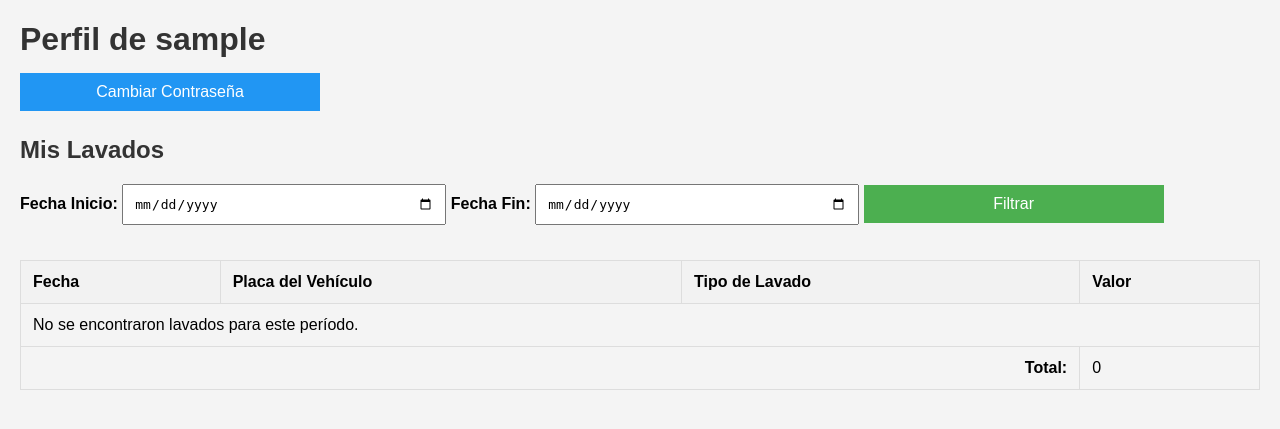
After one commit to Jhoansk/Lavadero, a Django app: page /vehiculos/perfil/ in a window 1280 px wide. The commit adds this page. Shown: the top 429 px of the page. Run offline with Django 5.2, Linux system fonts and the light colour scheme; the visitor is signed in with stand-in values (Sample User, id 1); data that the repository does not hold is empty.

Commit message:
Se crearon las vistas para las estadisticas de los empleados, se agrego el perfil de usuario para cambiar la clave, se agrego un rol de controlador el cual podra iniciar y terminar lavados

```diff
--- a/vehiculos/templates/dashboard.html
+++ b/vehiculos/templates/dashboard.html
@@ -89,7 +89,9 @@
         <a href="{% url 'crear_recepcion' %}" class="btn">Recepción</a>
         <a href="{% url 'register_employee' %}" class="btn">Crear Usuario</a>
         <a href="{% url 'historial' %}" class="btn">Historial</a>
+        <a href="{% url 'estadistica' %}" class="btn">Estadistica</a>
     {% endif %}
+    <a href="{% url 'perfil_usuario' %}" class="btn">Perfil</a>
 
     <h2>Bienvenido, {{ request.user.username }}</h2>
 
--- /dev/null
+++ b/vehiculos/templates/perfil_usuario.html
@@ -0,0 +1,222 @@
+<!DOCTYPE html>
+<html lang="es">
+<head>
+    <meta charset="UTF-8">
+    <title>Perfil de Usuario</title>
+    <style>
+        body {
+            font-family: Arial, sans-serif;
+            margin: 20px;
+            background-color: #f4f4f4;
+        }
+
+        h1, h2 {
+            color: #333;
+        }
+
+        h1 {
+            font-size: 2em;
+            margin-bottom: 10px;
+        }
+
+        h2 {
+            font-size: 1.5em;
+            margin-bottom: 15px;
+        }
+
+        form {
+            margin-bottom: 30px;
+        }
+
+        label {
+            font-weight: bold;
+        }
+
+        input[type="date"], input[type="password"], button {
+            padding: 10px;
+            margin: 5px 0;
+            width: 100%;
+            max-width: 300px;
+            font-size: 1em;
+        }
+
+        button {
+            background-color: #4CAF50;
+            color: white;
+            border: none;
+            cursor: pointer;
+            transition: background-color 0.3s;
+        }
+
+        button:hover {
+            background-color: #45a049;
+        }
+
+        table {
+            width: 100%;
+            border-collapse: collapse;
+            margin-bottom: 20px;
+        }
+
+        table, th, td {
+            border: 1px solid #ddd;
+        }
+
+        th, td {
+            padding: 12px;
+            text-align: left;
+        }
+
+        th {
+            background-color: #f2f2f2;
+        }
+
+        tr:nth-child(even) {
+            background-color: #f9f9f9;
+        }
+
+        tr:hover {
+            background-color: #f1f1f1;
+        }
+
+        .error-message {
+            color: red;
+            font-weight: bold;
+        }
+
+        .success-message {
+            color: green;
+            font-weight: bold;
+        }
+
+        /* Estilos para los mensajes */
+        ul {
+            list-style-type: none;
+            padding: 0;
+            margin: 10px 0;
+        }
+
+        ul li {
+            margin-bottom: 5px;
+        }
+
+        /* Ocultar el formulario de cambiar contraseña por defecto */
+        #password-form {
+            display: none;
+            margin-top: 20px;
+        }
+
+        /* Estilos del botón Cambiar Contraseña */
+        .toggle-btn {
+            background-color: #2196F3;
+            color: white;
+            border: none;
+            padding: 10px 20px;
+            cursor: pointer;
+            transition: background-color 0.3s;
+        }
+
+        .toggle-btn:hover {
+            background-color: #1976D2;
+        }
+
+    </style>
+
+    <script>
+        function togglePasswordForm() {
+            var form = document.getElementById("password-form");
+            form.style.display = form.style.display === "none" ? "block" : "none";
+        }
+    </script>
+</head>
+<body>
+
+    <h1>Perfil de {{ request.user.username }}</h1>
+
+    <!-- Botón para desplegar el formulario de cambiar contraseña -->
+    <button class="toggle-btn" onclick="togglePasswordForm()">Cambiar Contraseña</button>
+
+    <!-- Formulario para cambiar contraseña (oculto por defecto) -->
+    <div id="password-form">
+        <h2>Cambiar contraseña</h2>
+        <form method="POST">
+            {% csrf_token %}
+            <div class="form-group">
+                <label for="old_password">Contraseña anterior:</label>
+                <input type="password" name="old_password" required>
+            </div>
+
+            <div class="form-group">
+                <label for="new_password">Nueva contraseña:</label>
+                <input type="password" name="new_password" required>
+                <p>Tu contraseña no puede ser demasiado similar a otra información personal.</p>
+                <p>Tu contraseña debe contener al menos 8 caracteres.</p>
+                <p>Tu contraseña no puede ser una contraseña comúnmente usada.</p>
+                <p>Tu contraseña no puede ser completamente numérica.</p>
+            </div>
+
+            <div class="form-group">
+                <label for="confirm_password">Confirmación de la nueva contraseña:</label>
+                <input type="password" name="confirm_password" required>
+                <p>Ingresa la misma contraseña que antes, para verificación.</p>
+            </div>
+
+            <button type="submit">Guardar Cambios</button>
+        </form>
+    </div>
+
+    <!-- Mostrar mensajes de éxito/error -->
+    {% if messages %}
+        <ul>
+            {% for message in messages %}
+                <li class="{% if message.tags %}{{ message.tags }}-message{% endif %}">
+                    {{ message }}
+                </li>
+            {% endfor %}
+        </ul>
+    {% endif %}
+
+    <!-- Filtro por fecha -->
+    <h2>Mis Lavados</h2>
+    <form method="GET">
+        <label for="fecha_inicio">Fecha Inicio:</label>
+        <input type="date" id="fecha_inicio" name="fecha_inicio" value="{{ fecha_inicio }}">
+        <label for="fecha_fin">Fecha Fin:</label>
+        <input type="date" id="fecha_fin" name="fecha_fin" value="{{ fecha_fin }}">
+        <button type="submit">Filtrar</button>
+    </form>
+
+    <!-- Tabla de vehículos lavados -->
+    <table>
+        <thead>
+            <tr>
+                <th>Fecha</th>
+                <th>Placa del Vehículo</th>
+                <th>Tipo de Lavado</th>
+                <th>Valor</th>
+            </tr>
+        </thead>
+        <tbody>
+            {% for historial in historiales %}
+                <tr>
+                    <td>{{ historial.fecha|date:"Y-m-d H:i" }}</td>
+                    <td>{{ historial.placa_vehiculo.placa }}</td>
+                    <td>{{ historial.tipo_lavado }}</td>
+                    <td>{{ historial.valor }}</td>
+                </tr>
+            {% empty %}
+                <tr>
+                    <td colspan="4">No se encontraron lavados para este período.</td>
+                </tr>
+            {% endfor %}
+        </tbody>
+        <tfoot>
+            <tr>
+                <td colspan="3" style="text-align: right; font-weight: bold;">Total:</td>
+                <td>{{ total_valor }}</td>
+            </tr>
+        </tfoot>
+    </table>
+
+</body>
+</html>
--- a/vehiculos/templates/ver_lavado.html
+++ b/vehiculos/templates/ver_lavado.html
@@ -167,7 +167,7 @@
 
     <br>
 
-    {% if request.user.rol == 'administrador' or request.user.username == recepcion.encargado %}
+    {% if request.user.rol == 'administrador' or request.user.username == recepcion.encargado or request.user.rol == 'controlador' %}
     <form action="{% url 'terminar_lavado' recepcion.id %}" method="post" style="display:inline;">
         {% csrf_token %}
         <button type="submit" class="btn btn-terminar" onclick="return confirm('¿Estás seguro de que deseas terminar el lavado?')">Terminar Lavado</button>
--- a/vehiculos/urls.py
+++ b/vehiculos/urls.py
@@ -19,4 +19,6 @@ urlpatterns = [
     path('editar_encargado/<int:recepcion_id>/', editar_encargado, name='editar_encargado'),#Edita el encargado del lavado
     path('historial/', historial, name='historial'),
     path('historial/detalle/<int:id>/', ver_detalle_historial, name='detalle_historial'),
+    path('perfil/', perfil_usuario, name='perfil_usuario'),
+    path('estadistica', estadisticas, name='estadistica'),
 ]
--- a/vehiculos/views.py
+++ b/vehiculos/views.py
@@ -8,7 +8,10 @@ from .forms import CustomUserCreationForm
 from django.utils import timezone
 from datetime import datetime, timedelta
 from django.http import HttpResponseForbidden
-
+from django.contrib.auth.forms import PasswordChangeForm
+from django.contrib.auth import update_session_auth_hash
+from django.db.models import Sum
+from django.contrib.auth.decorators import user_passes_test
 
 # Vistas para el login
 def login_view(request):
@@ -216,11 +219,19 @@ def crear_recepcion(request):
 def empezar_lavado(request, id):
     recepcion = get_object_or_404(Recepcion, id=id)
 
+    # Verifica que el usuario tenga permisos para iniciar el lavado
+    if request.user.rol not in ['administrador', 'controlador'] and recepcion.encargado != request.user.username:
+        messages.error(request, 'No tienes permiso para iniciar el lavado.')
+        return redirect('dashboard')
+
     if request.method == "POST":
         # Verifica que la recepción esté en estado 'En Espera' antes de comenzar el lavado
         if recepcion.estado == "En Espera":
             recepcion.estado = "En Lavado"
-            recepcion.encargado = request.user.username  # Asigna el nombre de usuario del que inició sesión
+            # Si el usuario es controlador, el encargado permanece igual
+            # El encargado solo se puede cambiar por el usuario que inició el lavado si es administrador
+            if request.user.rol == 'administrador':
+                recepcion.encargado = request.user.username  # Asigna el nombre de usuario del administrador
 
             # Establece el tiempo estimado (1 hora más desde ahora) solo con la parte del tiempo (no datetime completo)
             tiempo_estimado = timezone.now() + timedelta(hours=1)
@@ -281,12 +292,13 @@ def ver_lavado(request, id):
     return render(request, 'ver_lavado.html', {'recepcion': recepcion, 'tiempo_restante': tiempo_restante})
 
 @login_required
+@login_required
 def terminar_lavado(request, id):
     # Obtener la recepción correspondiente
     recepcion = get_object_or_404(Recepcion, id=id)
 
-    # Verificar si el usuario es administrador o el encargado del lavado
-    if request.user.rol == 'administrador' or request.user.username == recepcion.encargado:
+    # Verificar si el usuario es administrador, controlador o el encargado del lavado
+    if request.user.rol in ['administrador', 'controlador'] or request.user.username == recepcion.encargado:
 
         # Pregunta de confirmación antes de terminar el lavado
         if request.method == 'POST':
@@ -321,6 +333,7 @@ def terminar_lavado(request, id):
         # Mostrar mensaje de error si el usuario no tiene permiso
         messages.error(request, 'No tienes permiso para realizar esta acción.')
         return redirect('dashboard')
+
 @login_required
 def editar_encargado(request, recepcion_id):
     if request.user.rol != 'administrador':
@@ -368,3 +381,83 @@ def ver_detalle_historial(request, id):
     return render(request, 'detalle_historial.html', {
         'historial': historial
     })
+
+@login_required
+def perfil_usuario(request):
+    # Manejar el cambio de contraseña
+    if request.method == 'POST':
+        password_form = PasswordChangeForm(request.user, request.POST)
+        if password_form.is_valid():
+            user = password_form.save()
+            update_session_auth_hash(request, user)  # Mantiene la sesión del usuario después del cambio de contraseña
+            messages.success(request, 'Tu contraseña ha sido actualizada correctamente.')
+            return redirect('perfil_usuario')
+        else:
+            messages.error(request, 'Por favor corrige los errores.')
+    else:
+        password_form = PasswordChangeForm(request.user)
+
+    # Filtrar historial por fecha
+    fecha_inicio = request.GET.get('fecha_inicio', '')
+    fecha_fin = request.GET.get('fecha_fin', '')
+    historiales = Historial.objects.filter(encargado=request.user.username)  # Filtrar por el encargado (usuario actual)
+
+    if fecha_inicio and fecha_fin:
+        try:
+            # Convertir las fechas a formato datetime
+            fecha_inicio_dt = timezone.datetime.strptime(fecha_inicio, '%Y-%m-%d')
+            fecha_fin_dt = timezone.datetime.strptime(fecha_fin, '%Y-%m-%d') + timezone.timedelta(days=1)  # Incluir todo el último día
+            historiales = historiales.filter(fecha__range=[fecha_inicio_dt, fecha_fin_dt])
+        except ValueError:
+            messages.error(request, "Formato de fecha inválido, usa el formato 'YYYY-MM-DD'.")
+
+    # Calcular el total
+    total_valor = sum(historial.valor for historial in historiales)
+
+    return render(request, 'perfil_usuario.html', {
+        'password_form': password_form,
+        'historiales': historiales,
+        'fecha_inicio': fecha_inicio,
+        'fecha_fin': fecha_fin,
+        'total_valor': total_valor,
+    })
+
+@user_passes_test(lambda u: u.is_superuser)
+@login_required
+def estadisticas(request):
+    # Inicializar variables
+    usuarios = Usuario.objects.all()  # Obtener todos los usuarios
+    historiales = []
+    valor_total = 0
+    selected_usuario = None
+    fecha_inicio = None
+    fecha_fin = None
+
+    # Procesar el formulario
+    if request.method == 'GET':
+        selected_usuario = request.GET.get('usuario')
+        fecha_inicio = request.GET.get('fecha_inicio')
+        fecha_fin = request.GET.get('fecha_fin')
+
+        # Filtrar historiales según el usuario y las fechas proporcionadas
+        filters = {}
+        if selected_usuario:
+            filters['encargado'] = selected_usuario  # Filtra por usuario encargado
+        if fecha_inicio:
+            filters['fecha__gte'] = timezone.datetime.strptime(fecha_inicio, '%Y-%m-%d')
+        if fecha_fin:
+            filters['fecha__lte'] = timezone.datetime.strptime(fecha_fin, '%Y-%m-%d') + timezone.timedelta(days=1)
+
+        historiales = Historial.objects.filter(**filters)  # Filtrar historiales
+
+        # Calcular el valor total de los historiales filtrados
+        valor_total = historiales.aggregate(Sum('valor'))['valor__sum'] or 0
+
+    return render(request, 'estadistica.html', {
+        'usuarios': usuarios,  # Pasar la lista de usuarios a la plantilla
+        'historiales': historiales,
+        'valor_total': valor_total,
+        'selected_usuario': selected_usuario,
+        'fecha_inicio': fecha_inicio,
+        'fecha_fin': fecha_fin,
+    })
```
Also changed, not shown: vehiculos/templates/estadistica.html (added, +184 -0 lines), media/imagenes/BCL679/IMG_8487.jpg (added), media/imagenes/BCL679/IMG_8489.jpg (added), media/imagenes/BCL679/IMG_8491.jpg (added), media/imagenes/BCL679/IMG_8493.jpg (added), media/imagenes/JSK33D/IMG_8487.jpg (added), media/imagenes/JSK33D/IMG_8487_DdBWVjs.jpg (added), 6 other files.
